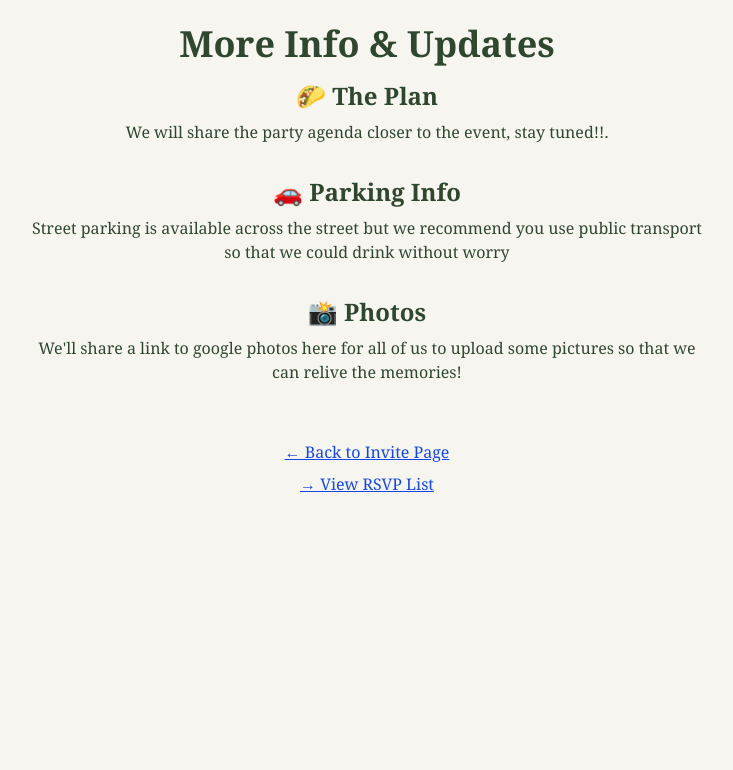
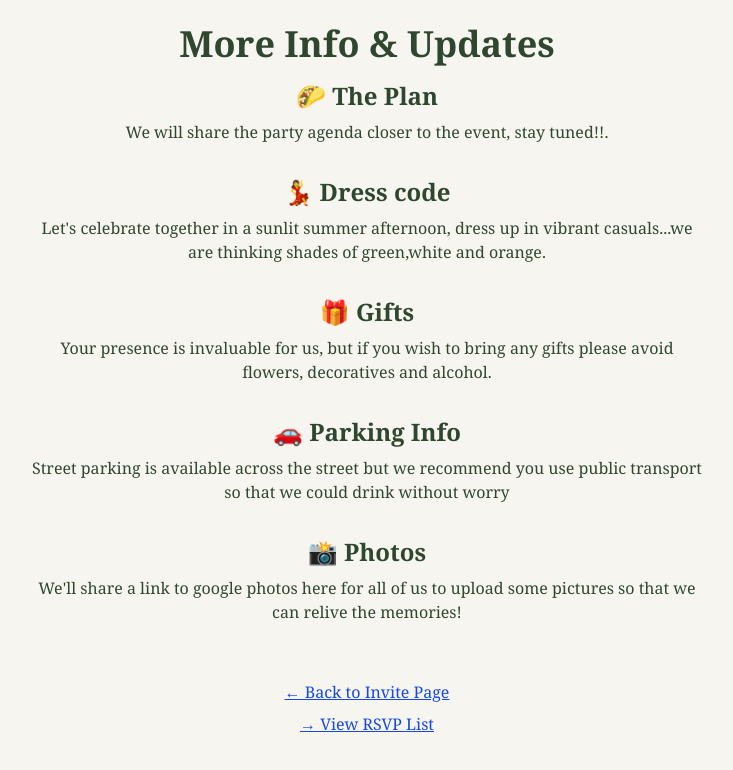
Before and after one commit to ankitdvenom/housewarming5thJuly2025, a Next.js app: page /details in a window 1280 px wide. Shown: the top 770 px of the page, without its empty margins (273-1006 px from the left). Built offline with nearby package versions, Linux system fonts and the light colour scheme.

Commit message:
Update page.tsx

```diff
--- a/app/details/page.tsx
+++ b/app/details/page.tsx
@@ -11,6 +11,14 @@ export default function DetailsPage() {
         <div className="mb-8">
           <h2 className="text-2xl font-semibold mb-2">🌮 The Plan</h2>
           <p>We will share the party agenda closer to the event, stay tuned!!.</p>
+        </div>
+        <div className="mb-8">
+          <h2 className="text-2xl font-semibold mb-2">💃 Dress code</h2>
+          <p> Let's celebrate together in a sunlit summer afternoon, dress up in vibrant casuals...we are thinking shades of green,white and orange.</p>
+        </div>
+        <div className="mb-8">
+          <h2 className="text-2xl font-semibold mb-2">🎁 Gifts</h2>
+          <p> Your presence is invaluable for us, but if you wish to bring any gifts please avoid flowers, decoratives and alcohol.</p>
         </div>
         <div className="mb-8">
           <h2 className="text-2xl font-semibold mb-2">🚗 Parking Info</h2>
```
